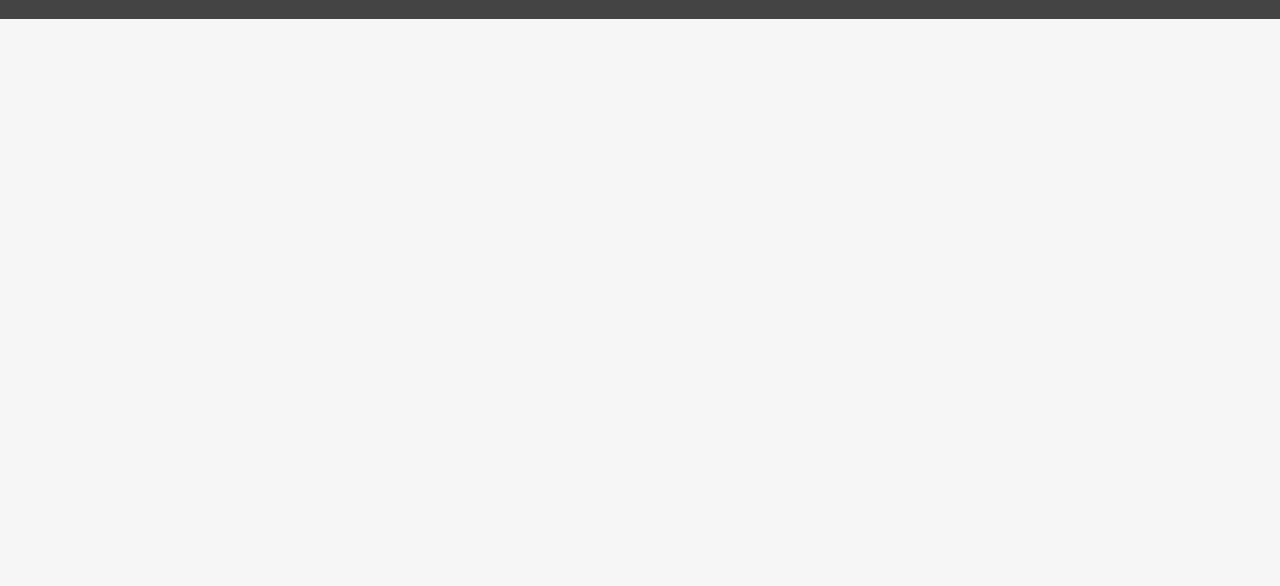
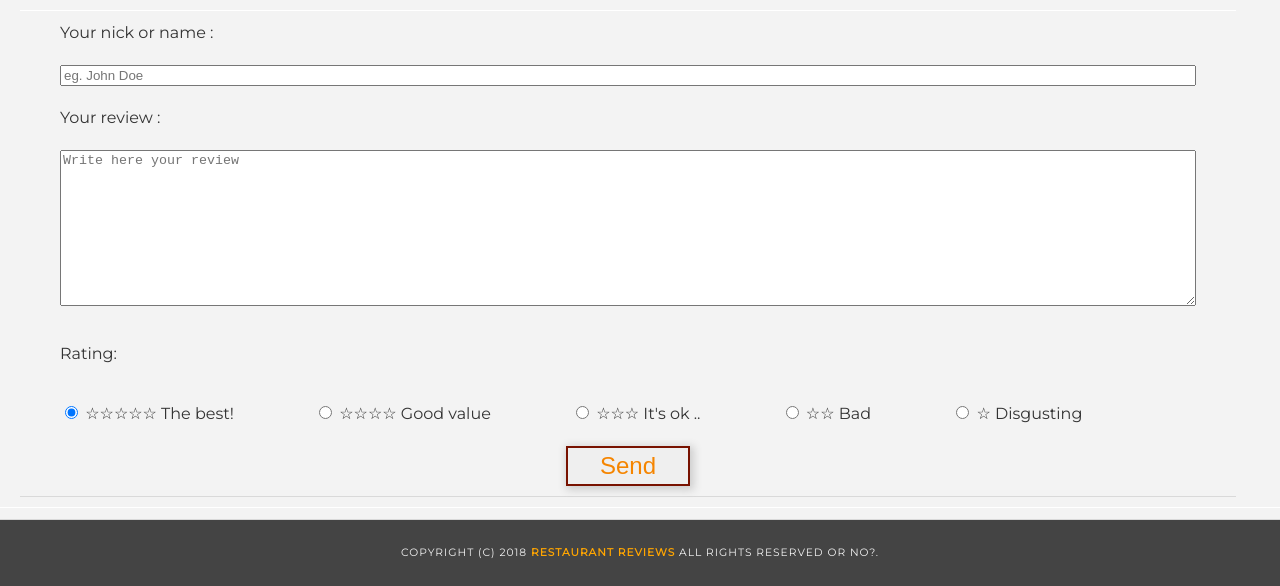
Before and after one commit to VladimirKabar/mws-restaurant-stage-3-master, a website: page src/restaurant.html in a window 1280 px wide. Shown: the part 301-887 px from the top of the page. Before the commit the page ends 800 px from the top, so only its background shows below. Drawn offline with Linux system fonts and the light colour scheme; some packages are replaced by stand-ins of ours; files that its build step writes are made by us from their sources.

Commit message:
added review form, fix css

```diff
--- a/src/css/styles.css
+++ b/src/css/styles.css
@@ -14,7 +14,7 @@ p {
 body {
     background-color: #f3f3f3b6;
     margin: 0 auto;
-    position:relative;
+    position: relative;
     font-family: 'Montserrat', sans-serif;
 }
 
@@ -32,7 +32,7 @@ a {
 
 a:hover,
 a:focus {
-    color: #3397db;
+    color: #9ba4aa;
     text-decoration: none;
 }
 
@@ -98,7 +98,6 @@ nav h1 {
     transform: translateY(-50%);
     -webkit-transform: translateY(-50%);
     -ms-transform: translateY(-50%);
-
 }
 
 nav h1 a {
@@ -156,6 +155,8 @@ nav h1 a {
     align-items: center;
 }
 
+
+
 .filter-options h2 {
     color: white;
     font-size: 1rem;
@@ -175,8 +176,18 @@ nav h1 a {
     letter-spacing: 0;
     margin: 10px;
     padding: 0 10px;
-    width: 90%;
+    width: 80%;
 }
+
+/* .favourite-options{
+    color: white;
+    background-color: #252831;
+    font-size: 1rem;
+    font-weight: normal;
+    line-height: 1;
+    margin: 0 20px;
+    padding: 15px;
+} */
 
 /* ====================== Restaurant Listing ====================== */
 
@@ -191,7 +202,8 @@ nav h1 a {
     padding: 10px 0px 10px;
     text-align: center;
 }
-.restaurant-img img{
+
+.restaurant-img img {
     padding-top: 10px;
     width: 100%;
 }
@@ -199,13 +211,24 @@ nav h1 a {
 #restaurants-list li {
     background-color: #fff;
     border: 2px solid #ccc;
-    font-family: Arial,sans-serif;
+    font-family: Arial, sans-serif;
     margin: 15px;
     min-height: 380px;
     padding: 0 10px 25px;
     /* text-align: left; */
     width: 270px;
 }
+
+#restaurants-list :hover {
+    background-color: #175075;
+}
+
+#restaurants-list li a :hover {
+
+    background-color: #444 !important;
+
+}
+
 #restaurants-list .restaurant-img {
     display: block;
     margin: 0;
@@ -213,7 +236,6 @@ nav h1 a {
     min-height: 248px;
     min-width: 100%;
 }
-
 
 #restaurants-list li h2 {
     color: #353558;
@@ -232,8 +254,7 @@ nav h1 a {
 }
 
 #restaurants-list li a {
-    background-color:#444444;
-    border-bottom: 3px solid #eee;
+    background-color: #444444;
     color: #fff;
     display: inline-block;
     font-size: 10pt;
@@ -244,13 +265,13 @@ nav h1 a {
     text-transform: uppercase;
     width: 75%;
 }
+
 /* ====================== Map ====================== */
 
 #map {
     height: 350px;
     width: 100%;
 }
-
 
 /* ====================== Restaurant Details ====================== */
 
@@ -306,18 +327,54 @@ nav h1 a {
 }
 
 #restaurant-container,
+#review-form,
 #reviews-container {
     border-bottom: 1px solid #d9d9d9;
     border-top: 1px solid #fff;
     padding: 10px 40px 10px;
 }
 
-#reviews-container h2 {
+#reviews-container,
+#review-form-container h2 {
     color: #f58500;
     font-size: 24pt;
     font-weight: 300;
     letter-spacing: -1px;
     padding-bottom: 1pt;
+}
+
+#review-form-container {
+    padding: 10px 20px;
+    width: 95%;
+}
+
+.review-form-box {
+    display: grid;
+    grid-gap: 20px;
+}
+
+.review-form-box input[type=submit]:hover {
+    box-shadow: none;
+    background-color: #f58500;
+    color: #ffffff;
+}
+
+.review-form-box input[type=submit] {
+    width: auto;
+    justify-self: center;
+    box-shadow: 2px 2px 8px 2px #cecece;
+    padding: .25rem 2rem;
+    border: 2px solid #781200;
+    color:  #f58500;
+    font-size: 1.5rem;
+    cursor: pointer
+}
+
+.review-form-radio-box,
+.review-form-radio-wrapper {
+    width: 90%;
+    display: flex;
+    justify-content: space-between;
 }
 
 #reviews-list {
@@ -345,7 +402,6 @@ nav h1 a {
     color: #666;
 }
 
-
 @media (min-width: 1281px) {
     body {
         width: 90vw;
--- a/src/js/dbhelper.js
+++ b/src/js/dbhelper.js
@@ -133,7 +133,7 @@ class DBHelper {
   /**
    * Fetch restaurants by a cuisine and a neighborhood with proper error handling.
    */
-  static fetchRestaurantByCuisineAndNeighborhood(cuisine, neighborhood, callback) {
+  static fetchRestaurantByCuisineAndNeighborhood(cuisine, neighborhood,favourite, callback) {
     // Fetch all restaurants
     DBHelper.fetchRestaurants((error, restaurants) => {
       if (error) {
@@ -145,6 +145,9 @@ class DBHelper {
         }
         if (neighborhood != 'all') { // filter by neighborhood
           results = results.filter(r => r.neighborhood == neighborhood);
+        }
+        if (favourite === true) { // filter by favourite
+          results = results.filter(r => r.favourite == "true");
         }
         callback(null, results);
       }
--- a/src/js/main.js
+++ b/src/js/main.js
@@ -89,14 +89,17 @@ window.initMap = () => {
 updateRestaurants = () => {
   const cSelect = document.getElementById('cuisines-select');
   const nSelect = document.getElementById('neighborhoods-select');
+  const fSelect = document.getElementById('favourite-select');
 
   const cIndex = cSelect.selectedIndex;
   const nIndex = nSelect.selectedIndex;
+  const fvalue = fSelect.checked;
 
   const cuisine = cSelect[cIndex].value;
   const neighborhood = nSelect[nIndex].value;
+  const favourite = fvalue;
 
-  DBHelper.fetchRestaurantByCuisineAndNeighborhood(cuisine, neighborhood, (error, restaurants) => {
+  DBHelper.fetchRestaurantByCuisineAndNeighborhood(cuisine, neighborhood,favourite, (error, restaurants) => {
     if (error) { // Got an error!
       console.error(error);
     } else {
@@ -139,28 +142,15 @@ fillRestaurantsHTML = (restaurants = self.restaurants) => {
  */
 createRestaurantHTML = (restaurant, tabIndex) => {
   const li = document.createElement('li');
+  const picture = document.createElement('picture');
 
-  // To do : responsive images?
-  let source = DBHelper.imageUrlForRestaurant(restaurant);
   var fileName = DBHelper.fileNameForRestaurant(restaurant)+".jpg";
-  var picture = document.createElement('picture');
-  var slash = '/';
   picture.className = 'restaurant-img';
   picture.innerHTML = '<source media="(min-width: 750px)" srcset="/img/large/' + fileName+'">' +
     '<source media="(min-width: 500px)" srcset="/img/medium/' + fileName + '">' +
     '<img class="lazy" src="/img/small/' + fileName + '" alt="Main image of ' + restaurant.name + ' restaurant">';
 
   li.append(picture);
-  // const name = document.createElement('figcaption');
-  // name.innerHTML = restaurant.name;
-  // li.append(name) ;
-
-  // const image = document.createElement('img');
-  // image.className = 'restaurant-img';
-  // image.src = DBHelper.imageUrlForRestaurant(restaurant);
-  // image.alt = restaurant.name + ' Main Image';
-  // li.append(image);
-
   const name = document.createElement('h2');
   name.innerHTML = restaurant.name;
   li.append(name);
--- a/src/restaurant.html
+++ b/src/restaurant.html
@@ -1,5 +1,6 @@
 <!DOCTYPE html>
 <html lang="en">
+
 <head>
   <!-- Normalize.css for better cross-browser consistency -->
   <meta charset="utf-8">
@@ -11,6 +12,7 @@
   <link rel="manifest" href="manifest.json">
   <title>Restaurant Info</title>
 </head>
+
 <body class="inside">
   <!-- Beginning header -->
   <header>
@@ -49,6 +51,42 @@
       <!-- end restaurant -->
       <!-- Beginning reviews -->
     </section>
+    <section id="review-form-container">
+      <h2>Wanna write a review?</h2>
+      <form action="" id="review-form" method="POST" aria-label="write a review">
+        <div class="review-form-box">
+          <label for="review-nick">Your nick or name :</label>
+          <input type="text" id="review-name" placeholder="eg. John Doe" aria-label="nick or name" aria-required="true" required>
+
+          <label for="review-text">Your review :</label>
+          <textarea id="review-text" placeholder="Write here your review" cols="30" rows="10" aria-required="true" required></textarea>
+
+          <p>Rating:</p>
+          <div class="review-form-radio-box">
+            <label for="rating5" tabindex="0" aria-label="Rating 5 / 5">
+              <input type="radio" id="rating5" name="rating" value="5" checked> ☆☆☆☆☆ The best!
+            </label>
+
+            <label for="rating4" tabindex="0" aria-label="Rating 4 /5 ">
+              <input type="radio" id="rating4" name="rating" value="4"> ☆☆☆☆ Good value
+            </label>
+
+            <label for="rating3" tabindex="0" aria-label="Rating 3 / 5">
+              <input type="radio" id="rating3" name="rating" value="3"> ☆☆☆ It's ok ..
+            </label>
+
+            <label for="rating2" tabindex="0" aria-label="Rating 2 / 5">
+              <input type="radio" id="rating2" name="rating" value="2"> ☆☆ Bad
+            </label>
+
+            <label for="rating1" tabindex="0" aria-label="Rating 1 / 5">
+              <input type="radio" id="rating1" name="rating" value="1"> ☆ Disgusting
+            </label>
+          </div>
+          <input type="submit" id="review-submit" aria-label="Review to send" value="Send">
+        </div>
+      </form>
+    </section>
     <section id="reviews-container">
       <ul id="reviews-list"></ul>
     </section>
@@ -74,4 +112,5 @@
   <script async defer src="https://maps.googleapis.com/maps/api/js?key=AIzaSyDTX5InPSSfK2wJeLoRNrJR3ve13R6kcCs&libraries=places&callback=initMap"></script>
   <!-- End scripts -->
 </body>
+
 </html>
```
Also changed, not shown: src/index.html (+4 -0 lines), src/restaurant.min.html (+1 -1 lines), src/css/styles.min.css, src/js/dbhelper.min.js, src/js/main.min.js. Lines whose indentation alone changed are shown as unchanged.
